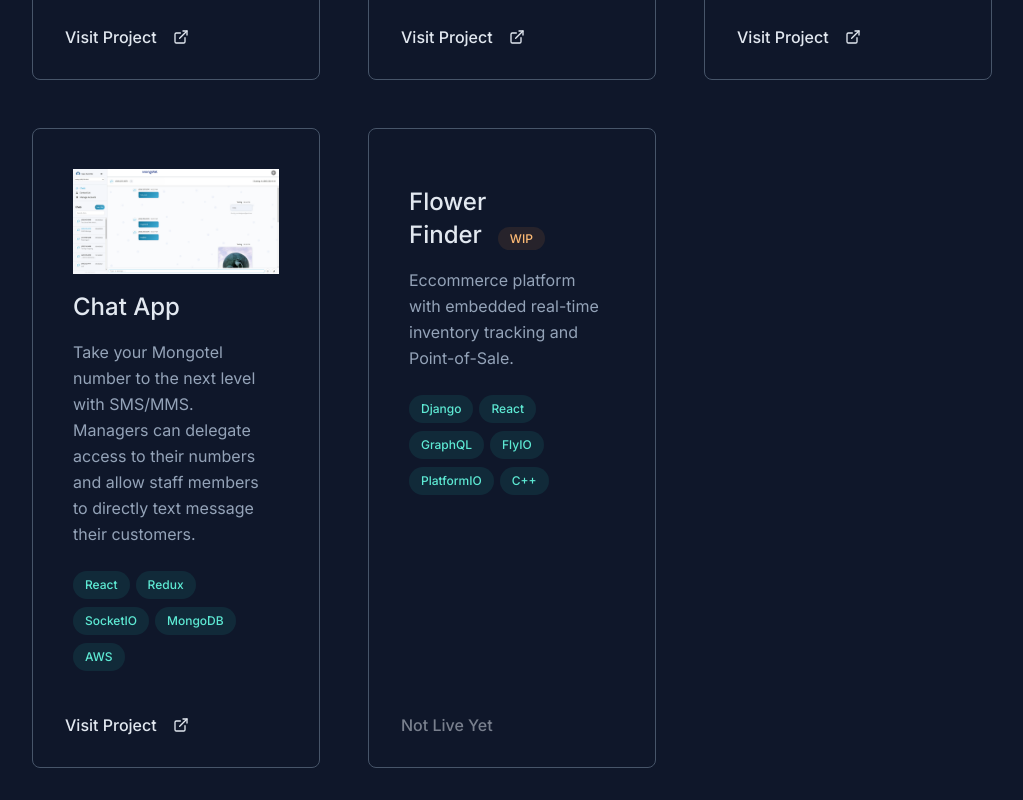
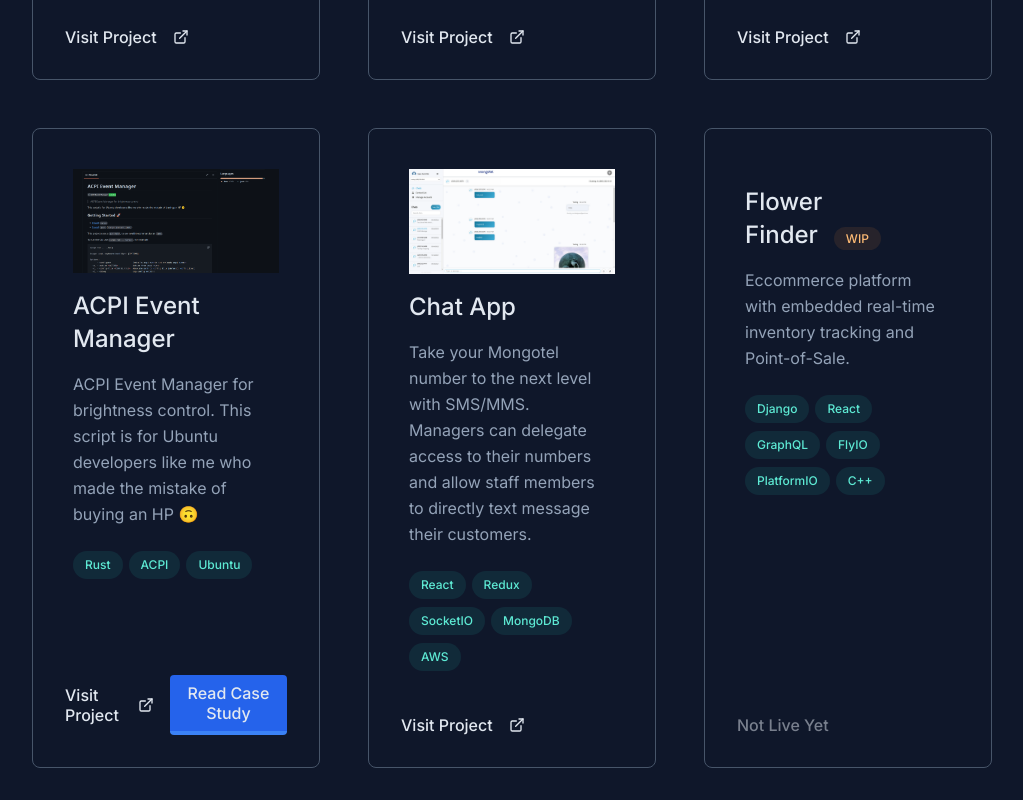
Before and after one commit to EzraSingh/ezrasingh.dev, a Next.js app: page /projects in a window 1280 px wide. Shown: the part 668-1468 px from the top of the page, without its empty margins (128-1151 px from the left). Built offline with nearby package versions, Linux system fonts and the light colour scheme.

Commit message:
Added ACPI Event Manager to projects

```diff
--- a/app/content/projects.yml
+++ b/app/content/projects.yml
@@ -46,6 +46,17 @@ grid:
       - Netlify
       - SPA
 
+  - title: ACPI Event Manager
+    image: /previews/acpi-event-manager/repo.png
+    links:
+      app: https://github.com/ezrasingh/acpi-event-manager/
+      study: https://medium.com/@singhezra/how-rust-saved-my-eyes-4c1e4061a13e
+    description: ACPI Event Manager for brightness control. This script is for Ubuntu developers like me who made the mistake of buying an HP 🙃
+    tools:
+      - Rust
+      - ACPI
+      - Ubuntu
+
   - title: Chat App
     image: /previews/chat-app/chatroom.png
     links:
--- a/app/partials/SideNav.tsx
+++ b/app/partials/SideNav.tsx
@@ -10,6 +10,7 @@ export const SideNav = () => {
         <NavItem href="#about">about</NavItem>
         <NavItem href="#experience">experience</NavItem>
         <NavItem href="/projects">projects</NavItem>
+        <NavItem href="https://medium.com/@singhezra">articles</NavItem>
         <NavItem href="https://blinq.me/LiyYt7vR2nX3">lets talk</NavItem>
       </ul>
     </nav>
```
Also changed, not shown: public/previews/acpi-event-manager/repo.png (added).
